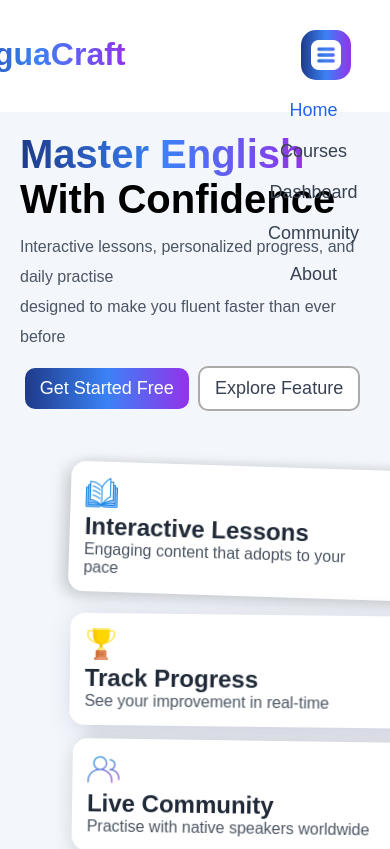
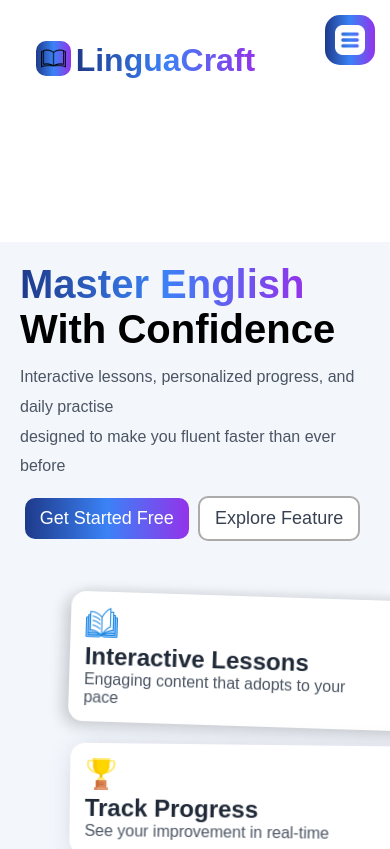
Before and after one commit to Muzaffarfullstack/linguacraft, a React (Vite) app: page / in a window 390 px wide. Shown: the top 849 px of the page. Built offline with nearby package versions, Linux system fonts and the light colour scheme.

Commit message:
new media

```diff
--- a/src/components/Navbar.css
+++ b/src/components/Navbar.css
@@ -104,7 +104,7 @@ li {
   border-radius: 15px;
   opacity: 0;
 }
-@media (min-width: 320px) and (max-width: 576px) {
+/* @media (min-width: 320px) and (max-width: 576px) {
   .header-wrapper {
     position: relative;
     text-align: left;
@@ -120,10 +120,10 @@ li {
   }
   nav,
   ul {
-    /* position: relative; */
     flex-direction: column;
     text-align: center;
     transition: all 0.3s ease;
+    max-width: 480px;
   }
   ul,
   .register {
@@ -151,4 +151,88 @@ li {
     position: absolute;
     right: -75%;
   }
+} */
+/* === 📱 Mobile (320px – 576px) === */
+@media (max-width: 576px) {
+  .header-wrapper {
+    position: relative;
+    width: 100%;
+    height: auto;
+  }
+
+  nav {
+    flex-direction: column;
+    align-items: flex-start;
+    width: 100%;
+    padding: 1rem;
+  }
+
+  .logo {
+    position: relative;
+    left: 0;
+    margin-bottom: 10px;
+  }
+
+  /* Menu yashirish */
+  ul,
+  .register {
+    flex-direction: column;
+    width: 100%;
+    background: #fff;
+    position: absolute;
+    top: 60px;
+    left: 0;
+    transition: all 0.3s ease;
+  }
+
+  ul.openNav,
+  .register.openNav {
+    opacity: 0;
+    pointer-events: none;
+    transform: translateY(-100%);
+  }
+
+  ul.closeNav,
+  .register.closeNav {
+    opacity: 1;
+    pointer-events: auto;
+    transform: translateY(0);
+  }
+
+  li {
+    margin: 15px 0;
+    text-align: center;
+  }
+
+  .menu-bar {
+    opacity: 1;
+    position: absolute;
+    right: 15px;
+    top: 15px;
+    cursor: pointer;
+  }
+
+  .close-btn {
+    opacity: 1;
+    position: absolute;
+    right: 15px;
+    top: 15px;
+    z-index: 1001;
+    cursor: pointer;
+  }
 }
+
+/* === 💻 Tablet (576px – 992px) === */
+@media (min-width: 577px) and (max-width: 992px) {
+  nav {
+    width: 100%;
+    padding: 0 1rem;
+  }
+}
+
+/* === 🖥️ Desktop (992px va undan katta) === */
+@media (min-width: 993px) {
+  nav {
+    width: 78.125rem;
+  }
+}
```
